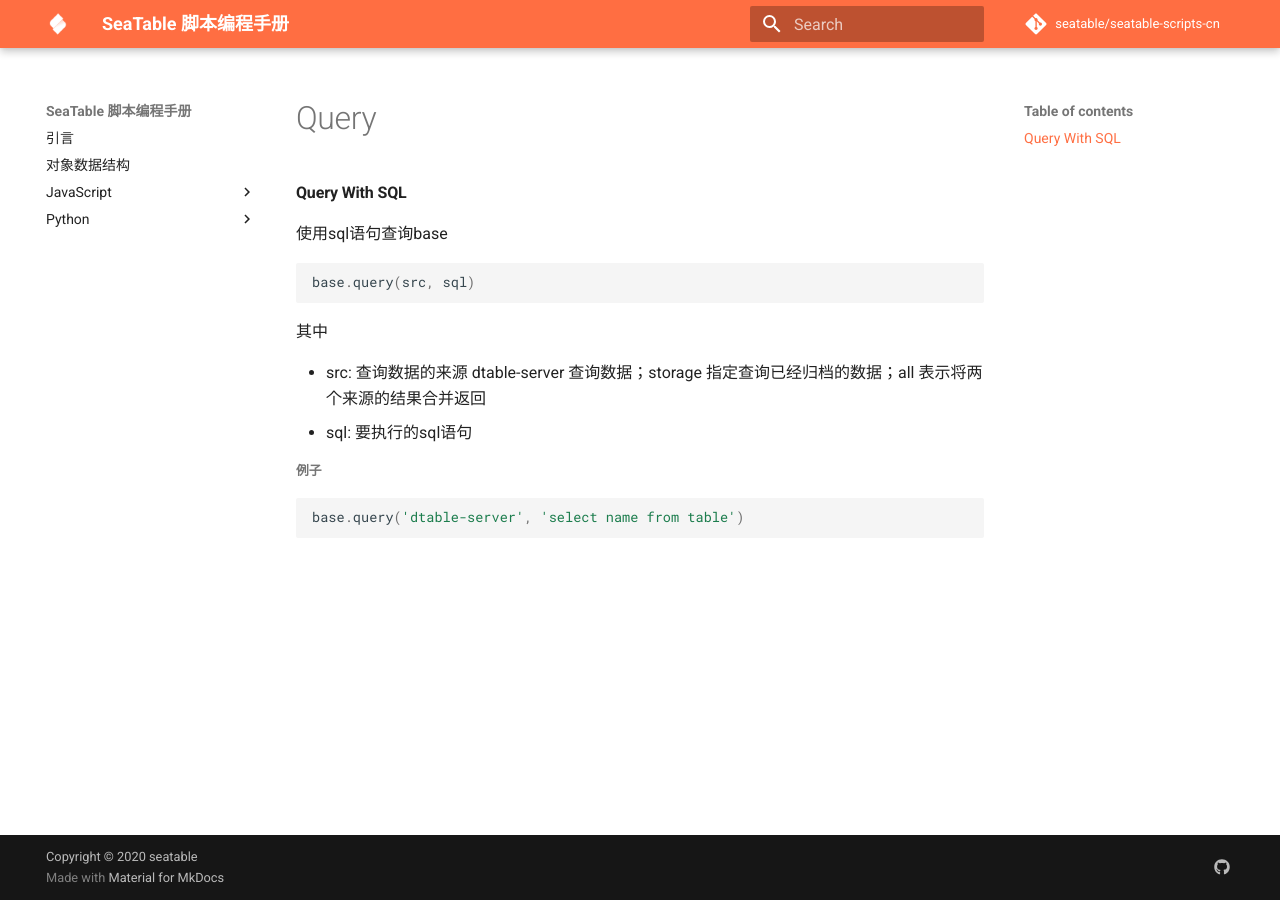
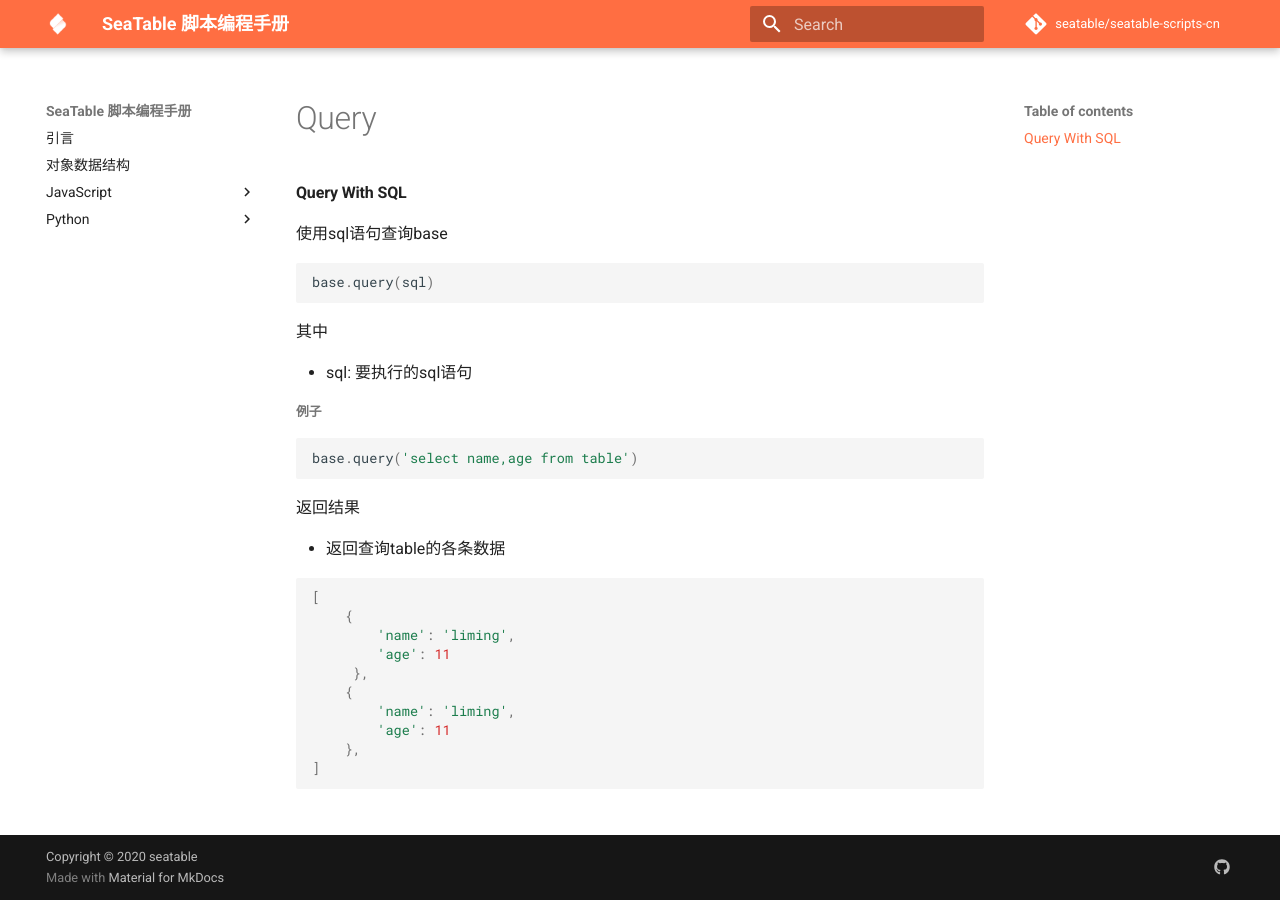
Before and after one commit to seatable/seatable-scripts-cn, an MkDocs documentation site: the page built from manual/python/query.md, in a window 1280 px wide. Built offline with MkDocs 1.6.1 and Material for MkDocs 9.7.7, drawn with Linux system fonts in a browser that asks for light colours; comment, search, counter and statistics services are not loaded.

Commit message:
add query api

````diff
--- a/manual/python/query.md
+++ b/manual/python/query.md
@@ -6,16 +6,31 @@
 使用sql语句查询base
 
 ```python
-base.query(src, sql)
+base.query(sql)
 ```
 
 其中
 
-* src: 查询数据的来源 dtable-server 查询数据；storage 指定查询已经归档的数据；all 表示将两个来源的结果合并返回
 * sql: 要执行的sql语句
 
 ##### 例子
 
 ```python
-base.query('dtable-server', 'select name from table')
+base.query('select name,age from table')
 ```
+返回结果
+
+* 返回查询table的各条数据
+
+```python
+[
+    {
+        'name': 'liming',
+        'age': 11
+     },
+    {
+        'name': 'liming',
+        'age': 11
+    },
+]
+```
````
